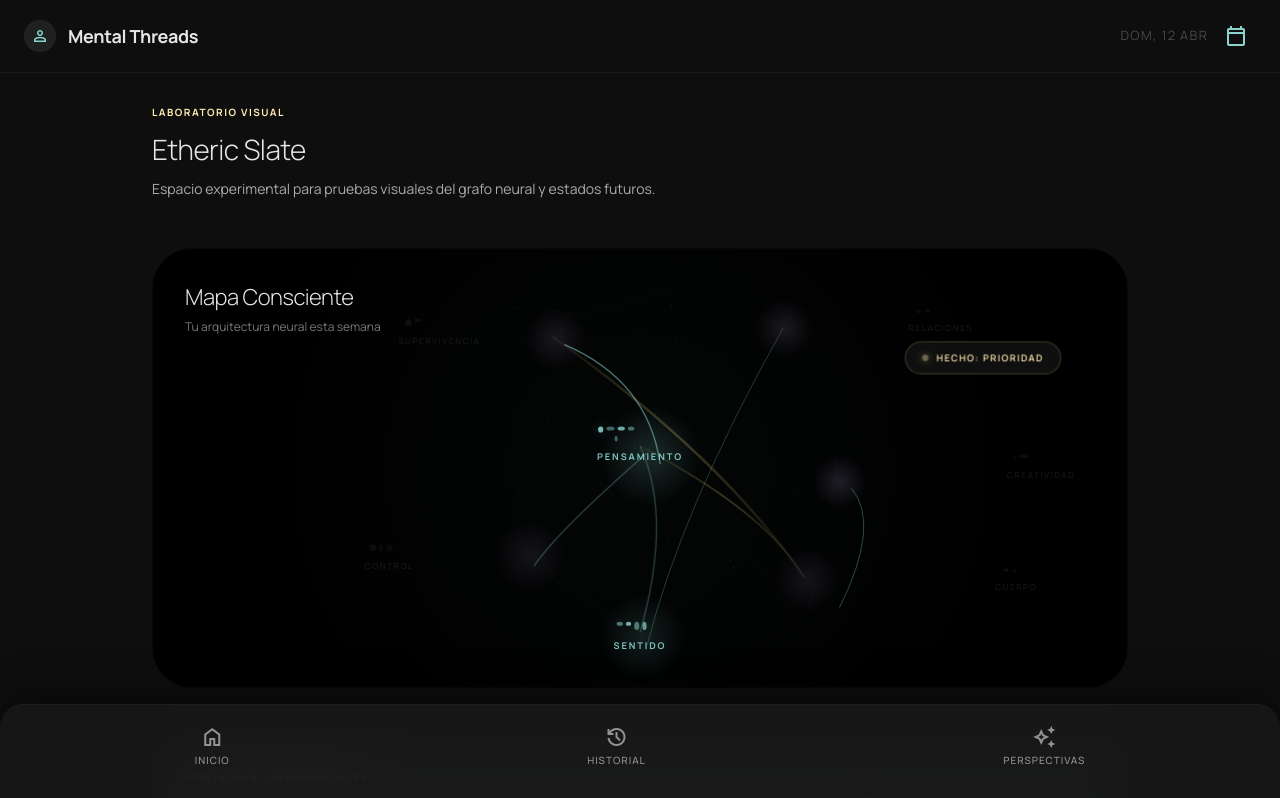
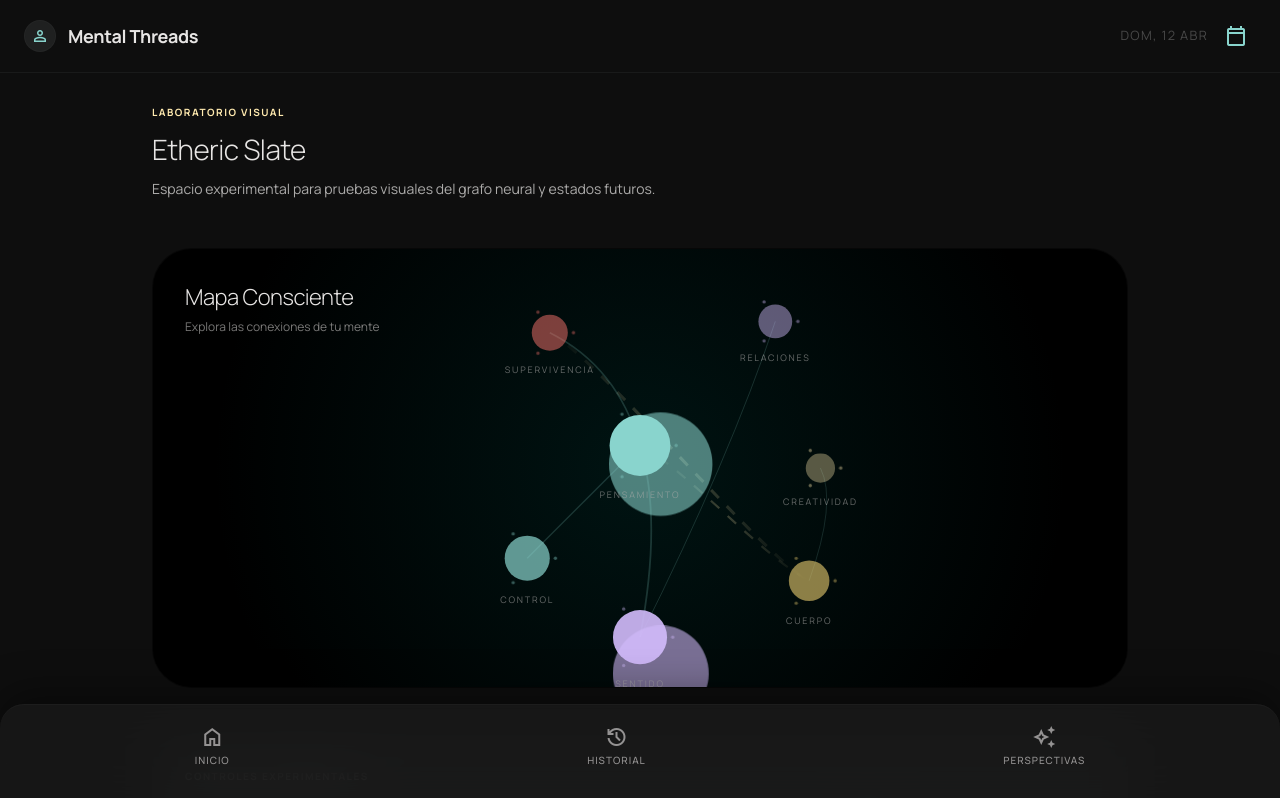
Before and after one commit to vodoogr/MainThreads, a React (Vite) app: page /etheric_slate in a window 1280 px wide. Shown: the top 798 px of the page. Built offline with nearby package versions, Linux system fonts and the light colour scheme.

Commit message:
Implement real interactive BrainGraph component and integrate with dashboard

```diff
--- /dev/null
+++ b/src/components/BrainGraph.jsx
@@ -0,0 +1,264 @@
+import { useState, useMemo } from 'react';
+import { useNavigate } from 'react-router-dom';
+import { graphData, NODE_LABELS, NODE_COLORS } from '../data/mockData';
+
+/**
+ * BrainGraph
+ *
+ * Interactive Neural Graph component.
+ * Features:
+ * - Responsive SVG scaling
+ * - Hover interactions to highlight node relationships
+ * - Premium glow effects and pulsating animations
+ * - Direct navigation to node details on click
+ * - Visual distinction between standard connections and "warm threads"
+ */
+
+export default function BrainGraph() {
+  const navigate = useNavigate();
+  const [hoveredNode, setHoveredNode] = useState(null);
+
+  // Viewbox size (internal coordinate system)
+  const vbWidth = 400;
+  const vbHeight = 400;
+
+  // Process data for easier rendering
+  const { nodes, connections, threads } = useMemo(() => {
+    return {
+      nodes: graphData.nodes,
+      connections: graphData.connections.map(c => ({
+        ...c,
+        sourceNode: graphData.nodes.find(n => n.id === c.source),
+        targetNode: graphData.nodes.find(n => n.id === c.target)
+      })).filter(c => c.sourceNode && c.targetNode),
+      threads: graphData.threads.map(t => ({
+        ...t,
+        sourceNode: graphData.nodes.find(n => n.id === t.source),
+        targetNode: graphData.nodes.find(n => n.id === t.target)
+      })).filter(t => t.sourceNode && t.targetNode)
+    };
+  }, []);
+
+  const handleNodeClick = (nodeId) => {
+    // In a real app, we'd pass the nodeId as a param
+    // For now, we navigate to the single detail page we have
+    navigate('/detalle_de_nodo');
+  };
+
+  const isRelated = (nodeId) => {
+    if (!hoveredNode) return false;
+    if (hoveredNode === nodeId) return true;
+    return connections.some(c =>
+      (c.source === hoveredNode && c.target === nodeId) ||
+      (c.target === hoveredNode && c.source === nodeId)
+    ) || threads.some(t =>
+      (t.source === hoveredNode && t.target === nodeId) ||
+      (t.target === hoveredNode && t.source === nodeId)
+    );
+  };
+
+  return (
+    <section className="neural-card" style={{ height: 440, width: '100%', position: 'relative' }}>
+      {/* Background layer */}
+      <div
+        style={{
+          position: 'absolute',
+          inset: 0,
+          opacity: 0.2,
+          background: 'radial-gradient(circle at center, var(--primary-container) 0%, transparent 80%)',
+          pointerEvents: 'none'
+        }}
+      />
+
+      {/* Main SVG Graph */}
+      <svg
+        viewBox={`0 0 ${vbWidth} ${vbHeight}`}
+        className="animate-breathe"
+        style={{ width: '100%', height: '100%', display: 'block' }}
+      >
+        <defs>
+          <filter id="glow-filter" x="-50%" y="-50%" width="200%" height="200%">
+            <feGaussianBlur stdDeviation="3" result="blur" />
+            <feComposite in="SourceGraphic" in2="blur" operator="over" />
+          </filter>
+
+          <radialGradient id="grad-active" cx="50%" cy="50%" r="50%">
+            <stop offset="0%" stopColor="var(--primary)" stopOpacity="0.4" />
+            <stop offset="100%" stopColor="var(--primary)" stopOpacity="0" />
+          </radialGradient>
+
+          <linearGradient id="warm-thread-grad" x1="0%" y1="0%" x2="100%" y2="0%">
+            <stop offset="0%" stopColor="var(--tertiary)" stopOpacity="0" />
+            <stop offset="50%" stopColor="var(--tertiary)" stopOpacity="0.6" />
+            <stop offset="100%" stopColor="var(--tertiary)" stopOpacity="0" />
+          </linearGradient>
+        </defs>
+
+        {/* ── Connection Layer ──────────────────────────────── */}
+        <g id="connections-layer">
+          {connections.map((conn, i) => {
+            const isActive = hoveredNode ? (conn.source === hoveredNode || conn.target === hoveredNode) : true;
+            return (
+              <path
+                key={`conn-${i}`}
+                d={`M${conn.sourceNode.x},${conn.sourceNode.y} Q${(conn.sourceNode.x + conn.targetNode.x) / 2 + 20},${(conn.sourceNode.y + conn.targetNode.y) / 2 - 20} ${conn.targetNode.x},${conn.targetNode.y}`}
+                fill="none"
+                stroke="var(--primary)"
+                strokeWidth={conn.strength * 2}
+                opacity={isActive ? (hoveredNode ? 0.6 : 0.2) : 0.05}
+                style={{ transition: 'opacity 0.4s ease' }}
+              />
+            );
+          })}
+        </g>
+
+        {/* ── Threads Layer (Warm connectors) ────────────────── */}
+        <g id="threads-layer">
+          {threads.map((thread, i) => {
+            const isActive = hoveredNode ? (thread.source === hoveredNode || thread.target === hoveredNode) : true;
+            return (
+              <path
+                key={`thread-${i}`}
+                className="path-well-worn"
+                d={`M${thread.sourceNode.x},${thread.sourceNode.y} C${thread.sourceNode.x + 40},${thread.sourceNode.y + 20} ${thread.targetNode.x - 40},${thread.targetNode.y - 20} ${thread.targetNode.x},${thread.targetNode.y}`}
+                fill="none"
+                stroke="url(#warm-thread-grad)"
+                strokeWidth={thread.strength * 3}
+                opacity={isActive ? 0.4 : 0.05}
+                strokeDasharray="10"
+                style={{
+                  animation: 'dash-line 20s linear infinite',
+                  transition: 'opacity 0.4s ease'
+                }}
+              />
+            );
+          })}
+        </g>
+
+        {/* ── Node Layer ────────────────────────────────────── */}
+        <g id="nodes-layer">
+          {nodes.map((node) => {
+            const active = isRelated(node.id);
+            const isHovered = hoveredNode === node.id;
+            const size = (node.intensity * 20) + 10;
+            const label = NODE_LABELS[node.id]?.split(' / ')[0] || node.id;
+            const color = NODE_COLORS[node.id] || 'var(--primary)';
+
+            return (
+              <g
+                key={node.id}
+                onMouseEnter={() => setHoveredNode(node.id)}
+                onMouseLeave={() => setHoveredNode(null)}
+                onClick={() => handleNodeClick(node.id)}
+                style={{ cursor: 'pointer', transition: 'all 0.4s ease' }}
+              >
+                {/* Visual pulse for high intensity nodes */}
+                {node.intensity > 0.6 && (
+                  <circle
+                    cx={node.x}
+                    cy={node.y}
+                    r={size + 15}
+                    fill={color}
+                    opacity={active ? 0.1 : 0}
+                    style={{ transition: 'opacity 0.4s' }}
+                    className="animate-pulse-slow"
+                  />
+                )}
+
+                {/* Node Main Dot */}
+                <circle
+                  cx={node.x}
+                  cy={node.y}
+                  r={isHovered ? size * 1.5 : size}
+                  fill={color}
+                  opacity={hoveredNode ? (active ? 0.9 : 0.2) : (node.intensity + 0.2)}
+                  style={{
+                    filter: isHovered ? 'url(#glow-filter)' : 'none',
+                    transition: 'all 0.3s cubic-bezier(0.175, 0.885, 0.32, 1.275)'
+                  }}
+                />
+
+                {/* Satellite small dots for "neural" feel */}
+                {[0, 120, 240].map((angle, j) => {
+                  const rad = (angle * Math.PI) / 180;
+                  const dist = size + 5;
+                  return (
+                    <circle
+                      key={j}
+                      cx={node.x + Math.cos(rad) * dist}
+                      cy={node.y + Math.sin(rad) * dist}
+                      r={1.5}
+                      fill={color}
+                      opacity={active ? 0.4 : 0}
+                      className="animate-flicker"
+                      style={{ animationDelay: `${j * 0.5}s` }}
+                    />
+                  );
+                })}
+
+                {/* Node Label */}
+                <text
+                  x={node.x}
+                  y={node.y + size + 20}
+                  textAnchor="middle"
+                  className="label-xxs"
+                  style={{
+                    fill: active ? color : 'var(--on-surface-variant)',
+                    opacity: hoveredNode ? (active ? 1 : 0.3) : 0.6,
+                    fontWeight: active ? 700 : 400,
+                    fontSize: '8px',
+                    pointerEvents: 'none',
+                    transition: 'all 0.3s'
+                  }}
+                >
+                  {label}
+                </text>
+              </g>
+            );
+          })}
+        </g>
+      </svg>
+
+      {/* Static Overlay UI */}
+      <div
+        style={{
+          position: 'absolute',
+          top: '2rem',
+          left: '2rem',
+          pointerEvents: 'none'
+        }}
+      >
+        <h2
+          style={{
+            fontSize: '1.375rem',
+            fontWeight: 300,
+            letterSpacing: '-0.02em',
+            color: 'var(--on-surface)'
+          }}
+        >
+          Mapa Consciente
+        </h2>
+        <p style={{ fontSize: '0.75rem', color: 'rgba(172,171,170,0.7)', marginTop: 4 }}>
+          Explora las conexiones de tu mente
+        </p>
+      </div>
+
+      {/* Legend / Hover Info */}
+      <div
+        style={{
+          position: 'absolute',
+          bottom: '2rem',
+          right: '2rem',
+          textAlign: 'right',
+          opacity: hoveredNode ? 1 : 0,
+          transition: 'opacity 0.3s'
+        }}
+      >
+        <span className="label-xs" style={{ color: 'var(--primary)' }}>Hilo Seleccionado</span>
+        <div style={{ fontSize: '1.125rem', fontWeight: 600, color: 'var(--on-surface)' }}>
+          {hoveredNode && NODE_LABELS[hoveredNode]}
+        </div>
+      </div>
+    </section>
+  );
+}
--- a/src/pages/EthericSlate.jsx
+++ b/src/pages/EthericSlate.jsx
@@ -1,5 +1,5 @@
 import ScreenContainer from '../components/ScreenContainer';
-import BrainGraphPlaceholder from '../components/BrainGraphPlaceholder';
+import BrainGraph from '../components/BrainGraph';
 
 export default function EthericSlate() {
   return (
@@ -18,7 +18,7 @@ export default function EthericSlate() {
         </section>
 
         {/* Graph sandbox */}
-        <BrainGraphPlaceholder />
+        <BrainGraph />
 
         {/* Experiment controls placeholder */}
         <div className="card" style={{ padding: '2rem' }}>
--- a/src/pages/InicioSistemaNeuralVivo.jsx
+++ b/src/pages/InicioSistemaNeuralVivo.jsx
@@ -2,7 +2,7 @@ import { useNavigate } from 'react-router-dom';
 import ScreenContainer from '../components/ScreenContainer';
 import SummaryCard from '../components/SummaryCard';
 import EntryCard from '../components/EntryCard';
-import BrainGraphPlaceholder from '../components/BrainGraphPlaceholder';
+import BrainGraph from '../components/BrainGraph';
 import { dailySummary, recentThoughts } from '../data/mockData';
 
 export default function InicioSistemaNeuralVivo() {
@@ -12,7 +12,7 @@ export default function InicioSistemaNeuralVivo() {
     <ScreenContainer>
       <div className="section-gap" style={{ paddingTop: '2rem' }}>
         {/* Brain Graph Area */}
-        <BrainGraphPlaceholder />
+        <BrainGraph />
 
         {/* Summary Cards Bento Grid */}
         <div
```
